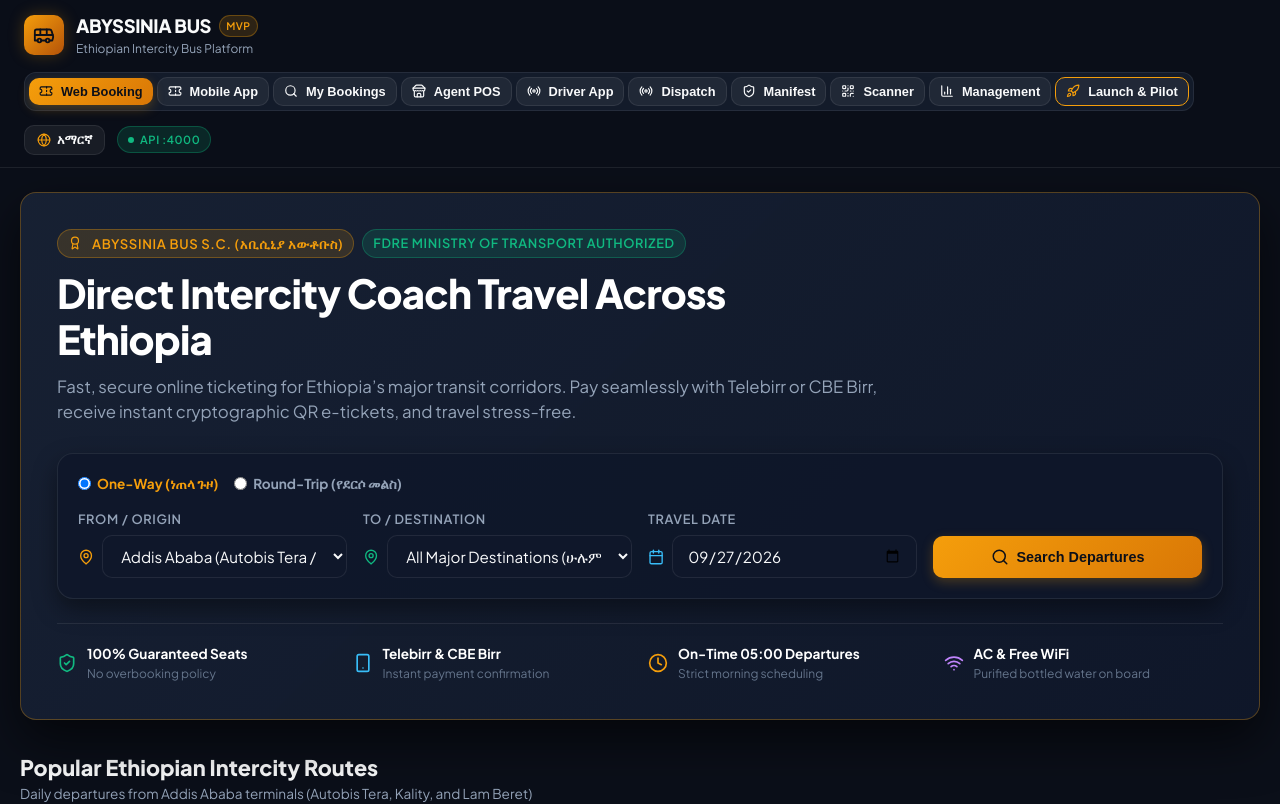
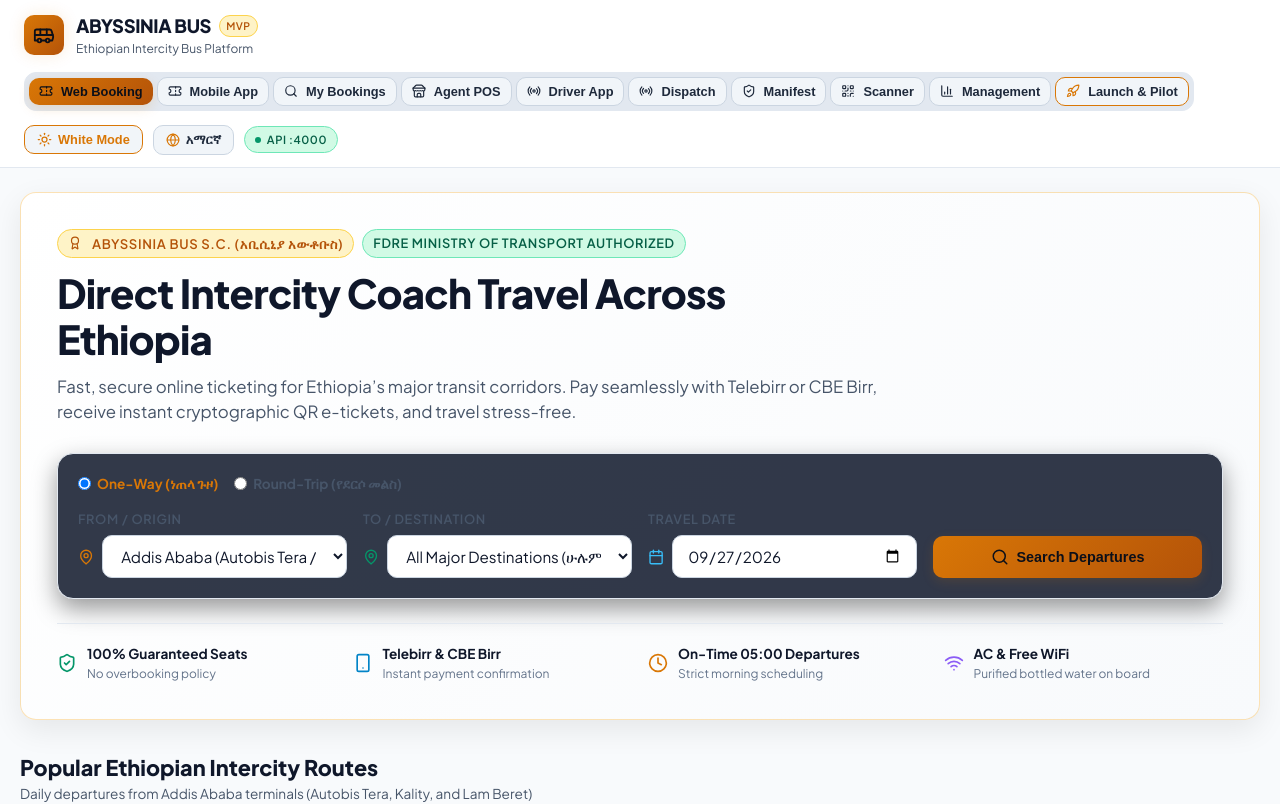
Before and after one commit to habtshd/bus, a React (Vite) app in the folder apps/web/: page / in a window 1280 px wide. Shown: the top 804 px of the page. Built offline with nearby package versions, Linux system fonts and the light colour scheme; no server answers.

Commit message:
feat(ui): add white mode theme system with persistent toggle

```diff
--- a/apps/web/src/App.tsx
+++ b/apps/web/src/App.tsx
@@ -1,4 +1,4 @@
-import React, { useState } from 'react';
+import React, { useState, useEffect } from 'react';
 import { Navbar, AppTab } from './components/Navbar';
 import { PassengerPortal } from './components/PassengerPortal';
 import { MyBookingsView } from './components/MyBookingsView';
@@ -14,6 +14,19 @@
 export function App() {
   const [currentTab, setTab] = useState<AppTab>('passenger');
   const [isAmharic, setIsAmharic] = useState(false);
+  const [theme, setTheme] = useState<'dark' | 'light'>(() => {
+    const saved = localStorage.getItem('bus_theme');
+    return (saved as 'dark' | 'light') || 'light'; // Default to White Mode as requested
+  });
+
+  useEffect(() => {
+    document.documentElement.setAttribute('data-theme', theme);
+    localStorage.setItem('bus_theme', theme);
+  }, [theme]);
+
+  const toggleTheme = () => {
+    setTheme((prev) => (prev === 'light' ? 'dark' : 'light'));
+  };
 
   return (
     <div style={{ minHeight: '100vh', display: 'flex', flexDirection: 'column' }} className={isAmharic ? 'lang-am' : ''}>
@@ -22,6 +35,8 @@
         setTab={setTab}
         isAmharic={isAmharic}
         setIsAmharic={setIsAmharic}
+        theme={theme}
+        toggleTheme={toggleTheme}
       />
 
       <main style={{ flex: 1 }}>
@@ -43,7 +58,8 @@
         textAlign: 'center',
         color: 'var(--text-muted)',
         fontSize: '0.8rem',
-        background: '#0B0F19'
+        background: 'var(--bg-surface)',
+        transition: 'background-color 0.2s ease, border-color 0.2s ease'
       }}>
         <div>Abyssinia Intercity Bus Platform © 2026. All rights reserved.</div>
         <div style={{ marginTop: '4px' }}>
--- a/apps/web/src/components/ConductorBoardingScanner.tsx
+++ b/apps/web/src/components/ConductorBoardingScanner.tsx
@@ -225,7 +225,8 @@
               <div style={{
                 marginTop: '12px',
                 padding: '12px',
-                background: '#0F172A',
+                background: 'var(--bg-input)',
+                border: '1px solid var(--border-subtle)',
                 borderRadius: '8px',
                 display: 'grid',
                 gridTemplateColumns: 'repeat(2, 1fr)',
--- a/apps/web/src/components/ManagementDashboard.tsx
+++ b/apps/web/src/components/ManagementDashboard.tsx
@@ -173,7 +173,7 @@
         </div>
 
         {/* Sub-Tabs Navigation */}
-        <div style={{ display: 'flex', gap: '6px', background: 'rgba(24, 34, 52, 0.7)', padding: '4px', borderRadius: '10px', border: '1px solid var(--border-subtle)', flexWrap: 'wrap' }}>
+        <div style={{ display: 'flex', gap: '6px', background: 'var(--nav-pill-bg)', padding: '4px', borderRadius: '10px', border: '1px solid var(--border-subtle)', flexWrap: 'wrap' }}>
           <button
             onClick={() => setActiveTab('overview')}
             className={`btn ${activeTab === 'overview' ? 'btn-primary' : 'btn-secondary'}`}
--- a/apps/web/src/components/MyBookingsView.tsx
+++ b/apps/web/src/components/MyBookingsView.tsx
@@ -264,7 +264,7 @@
               <div
                 key={tkt.id}
                 style={{
-                  background: '#0B0F19',
+                  background: 'var(--bg-input)',
                   border: '1px solid var(--border-subtle)',
                   borderRadius: '12px',
                   padding: '20px',
--- a/apps/web/src/components/Navbar.tsx
+++ b/apps/web/src/components/Navbar.tsx
@@ -1,5 +1,5 @@
 import React from 'react';
-import { Bus, Ticket, Store, ShieldCheck, QrCode, BarChart3, Globe, Radio, Search, Rocket } from 'lucide-react';
+import { Bus, Ticket, Store, ShieldCheck, QrCode, BarChart3, Globe, Radio, Search, Rocket, Sun, Moon } from 'lucide-react';
 
 export type AppTab = 'passenger' | 'mobile-app' | 'my-bookings' | 'agent' | 'driver' | 'dispatch' | 'manifest' | 'conductor' | 'analytics' | 'pilot-launch';
 
@@ -8,17 +8,20 @@
   setTab: (tab: AppTab) => void;
   isAmharic: boolean;
   setIsAmharic: (val: boolean) => void;
+  theme: 'dark' | 'light';
+  toggleTheme: () => void;
 }
 
-export const Navbar: React.FC<NavbarProps> = ({ currentTab, setTab, isAmharic, setIsAmharic }) => {
+export const Navbar: React.FC<NavbarProps> = ({ currentTab, setTab, isAmharic, setIsAmharic, theme, toggleTheme }) => {
   return (
     <header style={{
       borderBottom: '1px solid var(--border-subtle)',
-      background: 'rgba(11, 15, 25, 0.95)',
+      background: 'var(--navbar-bg)',
       backdropFilter: 'blur(16px)',
       position: 'sticky',
       top: 0,
-      zIndex: 50
+      zIndex: 50,
+      transition: 'background-color 0.2s ease, border-color 0.2s ease'
     }}>
       <div style={{
         maxWidth: '1440px',
@@ -56,7 +59,7 @@
         </div>
 
         {/* Navigation Tabs */}
-        <nav style={{ display: 'flex', alignItems: 'center', gap: '4px', background: 'rgba(24, 34, 52, 0.7)', padding: '4px', borderRadius: '12px', border: '1px solid var(--border-subtle)', flexWrap: 'wrap' }}>
+        <nav style={{ display: 'flex', alignItems: 'center', gap: '4px', background: 'var(--nav-pill-bg)', padding: '4px', borderRadius: '12px', border: '1px solid var(--border-subtle)', flexWrap: 'wrap' }}>
           <button
             onClick={() => setTab('passenger')}
             className={`btn ${currentTab === 'passenger' ? 'btn-primary' : 'btn-secondary'}`}
@@ -148,8 +151,37 @@
           </button>
         </nav>
 
-        {/* Right actions: Language & API status */}
-        <div style={{ display: 'flex', alignItems: 'center', gap: '12px' }}>
+        {/* Right actions: White/Dark Mode Toggle, Language & API status */}
+        <div style={{ display: 'flex', alignItems: 'center', gap: '10px' }}>
+          {/* White / Dark Mode Toggle */}
+          <button
+            onClick={toggleTheme}
+            className="btn btn-secondary"
+            style={{
+              padding: '6px 12px',
+              fontSize: '0.8rem',
+              gap: '6px',
+              border: theme === 'light' ? '1px solid var(--ethiopia-gold)' : '1px solid var(--border-subtle)'
+            }}
+            title={theme === 'light' ? 'Switch to Dark Mode (ጨለማ)' : 'Switch to White Mode (ነጭ)'}
+          >
+            {theme === 'light' ? (
+              <>
+                <Sun size={15} color="var(--ethiopia-gold)" />
+                <span style={{ fontWeight: 700, color: 'var(--ethiopia-gold)' }}>
+                  {isAmharic ? 'ነጭ ሁነታ' : 'White Mode'}
+                </span>
+              </>
+            ) : (
+              <>
+                <Moon size={15} color="#94A3B8" />
+                <span style={{ fontWeight: 700 }}>
+                  {isAmharic ? 'ጨለማ ሁነታ' : 'Dark Mode'}
+                </span>
+              </>
+            )}
+          </button>
+
           <button
             onClick={() => setIsAmharic(!isAmharic)}
             className="btn btn-secondary"
--- a/apps/web/src/components/PassengerPortal.tsx
+++ b/apps/web/src/components/PassengerPortal.tsx
@@ -231,9 +231,9 @@
         style={{
           padding: '36px',
           marginBottom: '32px',
-          background: 'linear-gradient(135deg, rgba(24, 34, 52, 0.95) 0%, rgba(15, 23, 42, 0.98) 100%)',
+          background: 'var(--hero-bg)',
           border: '1px solid rgba(245, 158, 11, 0.3)',
-          boxShadow: '0 20px 50px rgba(0, 0, 0, 0.6)',
+          boxShadow: 'var(--hero-shadow)',
           position: 'relative',
           overflow: 'hidden'
         }}
@@ -256,7 +256,7 @@
               lineHeight: 1.15,
               letterSpacing: '-0.02em',
               marginBottom: '12px',
-              color: '#FFFFFF'
+              color: 'var(--text-main)'
             }}
           >
             {isAmharic
@@ -387,22 +387,22 @@
             gap: '16px',
             marginTop: '24px',
             paddingTop: '20px',
-            borderTop: '1px solid rgba(255, 255, 255, 0.08)',
+            borderTop: '1px solid var(--border-subtle)',
             fontSize: '0.85rem'
           }}
         >
           <div style={{ display: 'flex', alignItems: 'center', gap: '10px' }}>
             <ShieldCheck size={20} color="var(--ethiopia-green)" />
             <div>
-              <div style={{ fontWeight: 700, color: '#FFF' }}>100% Guaranteed Seats</div>
+              <div style={{ fontWeight: 700, color: 'var(--text-main)' }}>100% Guaranteed Seats</div>
               <div style={{ color: 'var(--text-muted)', fontSize: '0.75rem' }}>No overbooking policy</div>
             </div>
           </div>
 
           <div style={{ display: 'flex', alignItems: 'center', gap: '10px' }}>
-            <Smartphone size={20} color="#38BDF8" />
+            <Smartphone size={20} color="#0284C7" />
             <div>
-              <div style={{ fontWeight: 700, color: '#FFF' }}>Telebirr & CBE Birr</div>
+              <div style={{ fontWeight: 700, color: 'var(--text-main)' }}>Telebirr & CBE Birr</div>
               <div style={{ color: 'var(--text-muted)', fontSize: '0.75rem' }}>Instant payment confirmation</div>
             </div>
           </div>
@@ -410,15 +410,15 @@
           <div style={{ display: 'flex', alignItems: 'center', gap: '10px' }}>
             <Clock size={20} color="var(--ethiopia-gold)" />
             <div>
-              <div style={{ fontWeight: 700, color: '#FFF' }}>On-Time 05:00 Departures</div>
+              <div style={{ fontWeight: 700, color: 'var(--text-main)' }}>On-Time 05:00 Departures</div>
               <div style={{ color: 'var(--text-muted)', fontSize: '0.75rem' }}>Strict morning scheduling</div>
             </div>
           </div>
 
           <div style={{ display: 'flex', alignItems: 'center', gap: '10px' }}>
-            <Wifi size={20} color="#C084FC" />
+            <Wifi size={20} color="#8B5CF6" />
             <div>
-              <div style={{ fontWeight: 700, color: '#FFF' }}>AC & Free WiFi</div>
+              <div style={{ fontWeight: 700, color: 'var(--text-main)' }}>AC & Free WiFi</div>
               <div style={{ color: 'var(--text-muted)', fontSize: '0.75rem' }}>Purified bottled water on board</div>
             </div>
           </div>
@@ -754,7 +754,8 @@
                   {/* Price Calculation Breakdown */}
                   <div
                     style={{
-                      background: '#0B0F19',
+                      background: 'var(--bg-input)',
+                      border: '1px solid var(--border-subtle)',
                       padding: '14px',
                       borderRadius: '10px',
                       fontSize: '0.85rem',
@@ -811,10 +812,10 @@
                 style={{
                   marginTop: '20px',
                   padding: '24px',
-                  background: 'linear-gradient(135deg, rgba(16, 185, 129, 0.1) 0%, rgba(24, 34, 52, 0.95) 100%)',
+                  background: 'var(--bg-card)',
                   borderRadius: '16px',
                   border: '2px solid var(--ethiopia-green)',
-                  boxShadow: '0 0 30px var(--ethiopia-green-glow)'
+                  boxShadow: 'var(--shadow-md)'
                 }}
               >
                 <div style={{ display: 'flex', alignItems: 'center', gap: '12px', marginBottom: '18px' }}>
@@ -824,7 +825,7 @@
                       Booking Confirmed & Ticket Issued!
                     </h4>
                     <div style={{ fontSize: '0.85rem', color: 'var(--text-secondary)' }}>
-                      Booking PNR: <strong style={{ color: '#FFF' }}>{confirmedBooking.bookingReference}</strong> • Paid via {confirmedBooking.paymentMethod}
+                      Booking PNR: <strong style={{ color: 'var(--text-main)' }}>{confirmedBooking.bookingReference}</strong> • Paid via {confirmedBooking.paymentMethod}
                     </div>
                   </div>
                 </div>
@@ -837,7 +838,7 @@
                       style={{
                         display: 'flex',
                         gap: '16px',
-                        background: '#0F172A',
+                        background: 'var(--bg-input)',
                         padding: '16px',
                         borderRadius: '12px',
                         border: '1px dashed var(--border-subtle)',
@@ -860,7 +861,7 @@
                           </span>
                           <span style={{ fontWeight: 800, color: 'var(--text-gold)' }}>{tkt.ticketNumber}</span>
                         </div>
-                        <div style={{ fontWeight: 800, fontSize: '1rem', color: '#FFF' }}>{tkt.passengerName}</div>
+                        <div style={{ fontWeight: 800, fontSize: '1rem', color: 'var(--text-main)' }}>{tkt.passengerName}</div>
                         <div style={{ color: 'var(--text-secondary)', fontSize: '0.8rem' }}>
                           ID: {tkt.passengerIdNumber} • Phone: {tkt.passengerPhone}
                         </div>
--- a/apps/web/src/components/PilotLaunchCenter.tsx
+++ b/apps/web/src/components/PilotLaunchCenter.tsx
@@ -137,7 +137,7 @@
             <button onClick={handleSeedPilot} className="btn btn-secondary">
               <Bus size={15} /> Initialize Pilot Trip #501
             </button>
-            <div style={{ display: 'flex', background: 'rgba(24, 34, 52, 0.7)', padding: '4px', borderRadius: '10px', border: '1px solid var(--border-subtle)' }}>
+            <div style={{ display: 'flex', background: 'var(--nav-pill-bg)', padding: '4px', borderRadius: '10px', border: '1px solid var(--border-subtle)' }}>
               <button
                 onClick={() => setActiveTab('pilot')}
                 className={`btn ${activeTab === 'pilot' ? 'btn-primary' : 'btn-secondary'}`}
--- a/apps/web/src/index.css
+++ b/apps/web/src/index.css
@@ -4,12 +4,18 @@
   --font-primary: 'Plus Jakarta Sans', -apple-system, BlinkMacSystemFont, sans-serif;
   --font-amharic: 'Noto Sans Ethiopic', 'Plus Jakarta Sans', sans-serif;
 
-  /* Color Palette */
+  /* Surfaces & Backgrounds - Dark Mode Default */
   --bg-main: #0B0F19;
   --bg-surface: #111827;
   --bg-card: #182234;
   --bg-card-hover: #1E2B42;
   --bg-input: #0F172A;
+  --navbar-bg: rgba(11, 15, 25, 0.95);
+  --nav-pill-bg: rgba(24, 34, 52, 0.7);
+  --hero-bg: linear-gradient(135deg, rgba(24, 34, 52, 0.95) 0%, rgba(15, 23, 42, 0.98) 100%);
+  --hero-shadow: 0 20px 50px rgba(0, 0, 0, 0.6);
+  --panel-bg: rgba(24, 34, 52, 0.7);
+  --table-header-bg: #0F172A;
 
   --border-subtle: rgba(255, 255, 255, 0.08);
   --border-focus: rgba(245, 158, 11, 0.5);
@@ -38,10 +44,17 @@
   --seat-available: #1E293B;
   --seat-available-border: #334155;
   --seat-available-hover: #2E3E58;
+  --seat-available-text: #E2E8F0;
   --seat-selected: #F59E0B;
-  --seat-booked: #DC2626;
-  --seat-locked: #EAB308;
-  --seat-boarded: #10B981;
+  --seat-booked: #3B1818;
+  --seat-booked-border: #5C1D1D;
+  --seat-booked-text: #FCA5A5;
+  --seat-locked: #3A2E12;
+  --seat-locked-border: #634E17;
+  --seat-locked-text: #FDE047;
+  --seat-boarded: #133E2B;
+  --seat-boarded-border: #1B5E3F;
+  --seat-boarded-text: #6EE7B7;
 
   /* Shadows */
   --shadow-sm: 0 1px 2px 0 rgba(0, 0, 0, 0.25);
@@ -54,6 +67,67 @@
   --radius-md: 10px;
   --radius-lg: 16px;
   --radius-xl: 24px;
+}
+
+/* White Mode / Light Mode Theme */
+[data-theme="light"] {
+  --bg-main: #F8FAFC;
+  --bg-surface: #FFFFFF;
+  --bg-card: #FFFFFF;
+  --bg-card-hover: #F1F5F9;
+  --bg-input: #FFFFFF;
+  --navbar-bg: rgba(255, 255, 255, 0.96);
+  --nav-pill-bg: #E2E8F0;
+  --hero-bg: linear-gradient(135deg, #FFFFFF 0%, #F8FAFC 100%);
+  --hero-shadow: 0 10px 30px rgba(0, 0, 0, 0.08);
+  --panel-bg: rgba(255, 255, 255, 0.95);
+  --table-header-bg: #F1F5F9;
+
+  --border-subtle: #E2E8F0;
+  --border-focus: rgba(217, 119, 6, 0.5);
+
+  /* Rich contrast accents for white mode */
+  --ethiopia-gold: #D97706;
+  --ethiopia-gold-hover: #B45309;
+  --ethiopia-gold-glow: rgba(217, 119, 6, 0.15);
+
+  --ethiopia-green: #059669;
+  --ethiopia-green-hover: #047857;
+  --ethiopia-green-glow: rgba(5, 150, 105, 0.15);
+
+  --ethiopia-red: #DC2626;
+  --ethiopia-red-hover: #B91C1C;
+
+  --telebirr-blue: #0284C7;
+  --telebirr-blue-hover: #0369A1;
+
+  --text-main: #0F172A;
+  --text-secondary: #475569;
+  --text-muted: #64748B;
+  --text-gold: #B45309;
+
+  /* Seat States in White Mode */
+  --seat-available: #F8FAFC;
+  --seat-available-border: #CBD5E1;
+  --seat-available-hover: #E2E8F0;
+  --seat-available-text: #1E293B;
+  --seat-selected: #F59E0B;
+  --seat-booked: #FEE2E2;
+  --seat-booked-border: #FCA5A5;
+  --seat-booked-text: #991B1B;
+  --seat-locked: #FEF3C7;
+  --seat-locked-border: #FCD34D;
+  --seat-locked-text: #854D0E;
+  --seat-boarded: #D1FAE5;
+  --seat-boarded-border: #6EE7B7;
+  --seat-boarded-text: #065F46;
+
+  /* Shadows for White Mode */
+  --shadow-sm: 0 1px 3px rgba(0, 0, 0, 0.05);
+  --shadow-md: 0 4px 6px -1px rgba(0, 0, 0, 0.08), 0 2px 4px -2px rgba(0, 0, 0, 0.04);
+  --shadow-lg: 0 10px 15px -3px rgba(0, 0, 0, 0.08), 0 4px 6px -4px rgba(0, 0, 0, 0.04);
+  --shadow-gold: 0 4px 14px rgba(217, 119, 6, 0.15);
+  --shadow-green: 0 4px 14px rgba(5, 150, 105, 0.15);
 }
 
 * {
@@ -70,6 +144,7 @@
   -webkit-font-smoothing: antialiased;
   min-height: 100vh;
   overflow-x: hidden;
+  transition: background-color 0.2s ease, color 0.2s ease;
 }
 
 /* Amharic Text Helper */
@@ -93,13 +168,31 @@
   background: #475569;
 }
 
+[data-theme="light"] ::-webkit-scrollbar-track {
+  background: #F1F5F9;
+}
+[data-theme="light"] ::-webkit-scrollbar-thumb {
+  background: #CBD5E1;
+}
+[data-theme="light"] ::-webkit-scrollbar-thumb:hover {
+  background: #94A3B8;
+}
+
 /* Glass Container Utility */
 .glass-panel {
-  background: rgba(24, 34, 52, 0.7);
+  background: var(--panel-bg);
   backdrop-filter: blur(12px);
   -webkit-backdrop-filter: blur(12px);
   border: 1px solid var(--border-subtle);
   border-radius: var(--radius-lg);
+  box-shadow: var(--shadow-sm);
+  transition: background 0.2s ease, border-color 0.2s ease;
+}
+
+[data-theme="light"] .glass-panel {
+  background: rgba(255, 255, 255, 0.95);
+  border: 1px solid var(--border-subtle);
+  box-shadow: 0 8px 30px rgba(0, 0, 0, 0.05);
 }
 
 /* Glowing Badges */
@@ -247,7 +340,7 @@
 .seat-item.available {
   background: var(--seat-available);
   border-color: var(--seat-available-border);
-  color: #E2E8F0;
+  color: var(--seat-available-text);
 }
 .seat-item.available:hover {
   background: var(--seat-available-hover);
@@ -264,25 +357,67 @@
 }
 
 .seat-item.booked {
-  background: #3B1818;
-  border-color: #5C1D1D;
-  color: #FCA5A5;
+  background: var(--seat-booked);
+  border-color: var(--seat-booked-border);
+  color: var(--seat-booked-text);
   cursor: not-allowed;
-  opacity: 0.65;
+  opacity: 0.85;
 }
 
 .seat-item.locked {
-  background: #3A2E12;
-  border-color: #634E17;
-  color: #FDE047;
+  background: var(--seat-locked);
+  border-color: var(--seat-locked-border);
+  color: var(--seat-locked-text);
   cursor: not-allowed;
-  opacity: 0.75;
+  opacity: 0.85;
 }
 
 .seat-item.boarded {
-  background: #133E2B;
-  border-color: #1B5E3F;
-  color: #6EE7B7;
+  background: var(--seat-boarded);
+  border-color: var(--seat-boarded-border);
+  color: var(--seat-boarded-text);
+}
+
+/* Light Mode Component Overrides */
+[data-theme="light"] .btn-secondary {
+  background: #F1F5F9;
+  color: #1E293B;
+  border: 1px solid #CBD5E1;
+}
+[data-theme="light"] .btn-secondary:hover {
+  background: #E2E8F0;
+  border-color: #94A3B8;
+}
+
+[data-theme="light"] .badge-gold {
+  background: #FEF3C7;
+  color: #B45309;
+  border: 1px solid #FCD34D;
+}
+
+[data-theme="light"] .badge-green {
+  background: #D1FAE5;
+  color: #065F46;
+  border: 1px solid #6EE7B7;
+}
+
+[data-theme="light"] .badge-blue {
+  background: #E0F2FE;
+  color: #0369A1;
+  border: 1px solid #7DD3FC;
+}
+
+[data-theme="light"] .badge-red {
+  background: #FEE2E2;
+  color: #991B1B;
+  border: 1px solid #FCA5A5;
+}
+
+[data-theme="light"] .form-input,
+[data-theme="light"] .form-select {
+  background: #FFFFFF;
+  border-color: #CBD5E1;
+  color: #0F172A;
 }
 
 /* Bus Aisle */
```
Also changed, not shown: apps/web/src/components/AgentCounterPOS.tsx (+9 -8 lines), apps/web/src/components/DriverPortal.tsx (+7 -7 lines), apps/web/src/components/SeatMap.tsx (+4 -4 lines).
